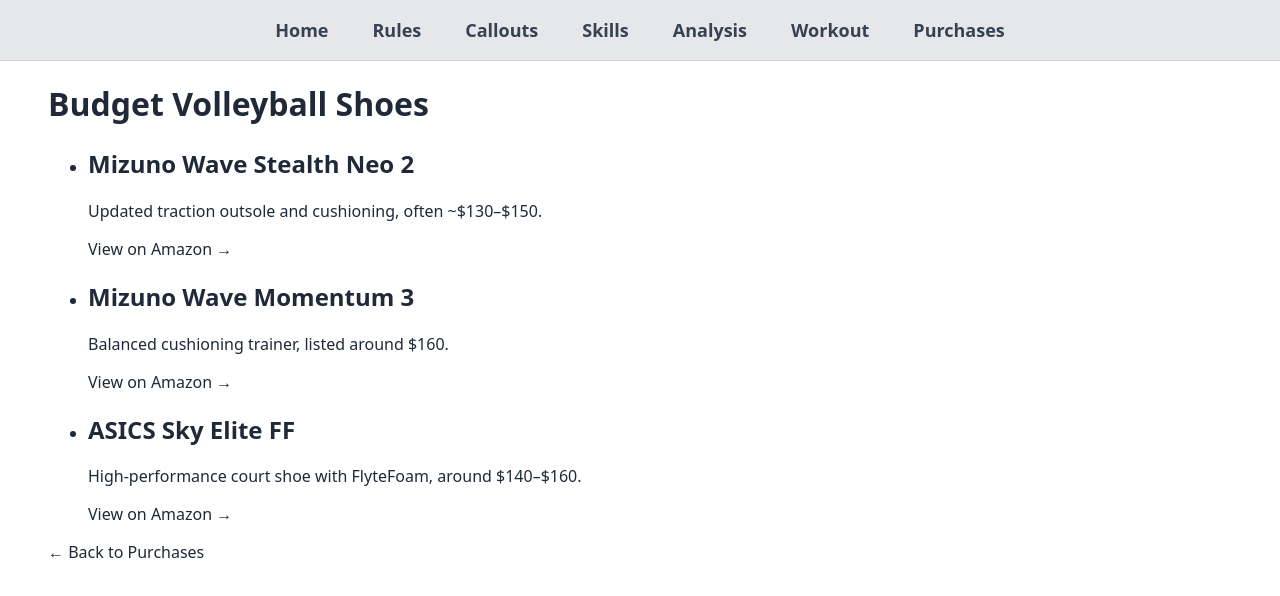
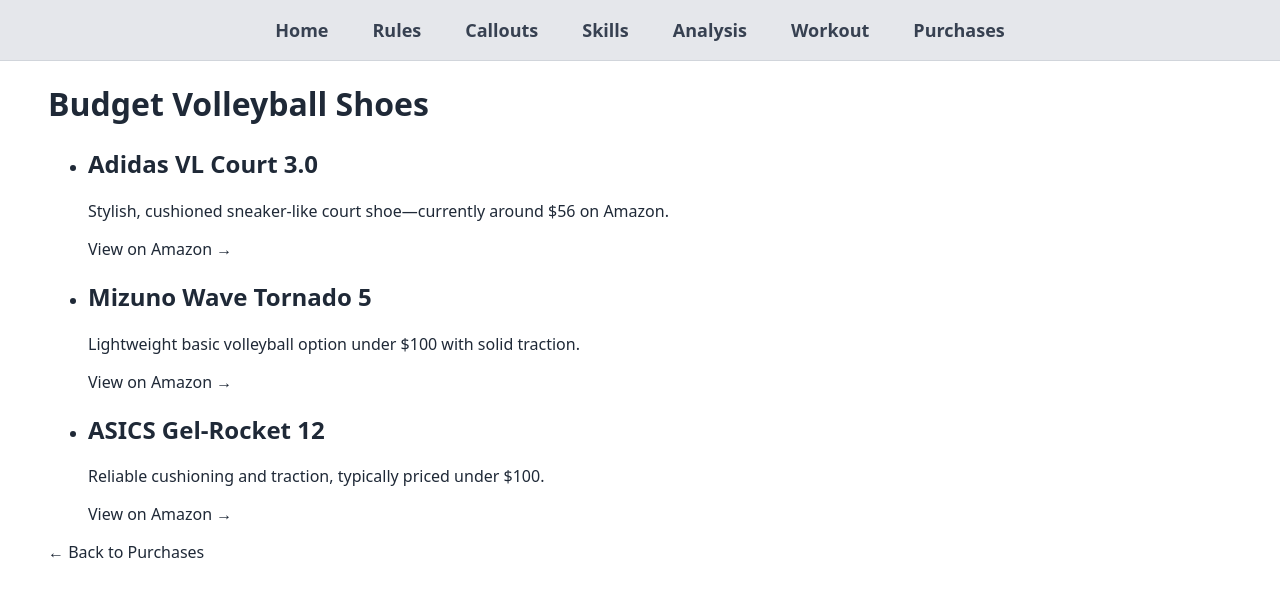
Before and after one commit to blueweriy/volleyball-ai-website, a React (Vite) app: page /purchases/shoes/budget in a window 1280 px wide. Shown: the top 596 px of the page. Built offline with nearby package versions, Linux system fonts and the light colour scheme.

Commit message:
Update ShoesBudget.jsx

```diff
--- a/src/pages/purchases/ShoesBudget.jsx
+++ b/src/pages/purchases/ShoesBudget.jsx
@@ -4,21 +4,22 @@ import { Link } from 'react-router-dom';
 
 const items = [
   {
-    name: 'Mizuno Wave Stealth Neo 2',
-    desc: 'Updated traction outsole and cushioning, often ~$130–$150.',
-    url: 'https://www.amazon.com/Mizuno-Momentum-Volleyball-Shoe-Men/dp/B07GXVRTD3'
+    name: 'Adidas VL Court 3.0',
+    desc: 'Stylish, cushioned sneaker-like court shoe—currently around $56 on Amazon.',
+    url: 'https://www.amazon.com/adidas-VL-Court-Sneaker-White/dp/B07X9PBT5Q'
   },
   {
-    name: 'Mizuno Wave Momentum 3',
-    desc: 'Balanced cushioning trainer, listed around $160.',
-    url: 'https://www.amazon.com/Mizuno-Unisex-Volleyball-Shoes-Momentum/dp/B0DY8TX5T5'
+    name: 'Mizuno Wave Tornado 5',
+    desc: 'Lightweight basic volleyball option under $100 with solid traction.',
+    url: 'https://www.amazon.com/Mizuno-Unisex-Volleyball-Shoes-White/dp/B0DSVCQDQP'
   },
   {
-    name: 'ASICS Sky Elite FF',
-    desc: 'High-performance court shoe with FlyteFoam, around $140–$160.',
-    url: 'https://www.amazon.com/ASICS-Sky-Elite-FF-Volleyball/dp/B08CB78GN1'
+    name: 'ASICS Gel-Rocket 12',
+    desc: 'Reliable cushioning and traction, typically priced under $100.',
+    url: 'https://www.amazon.com/ASICS-Gel-Rocket-12-Volleyball-Shoes/dp/B0CXZGJ38Q'
   }
 ];
+
 
 
 export default function ShoesBudget() {
```
